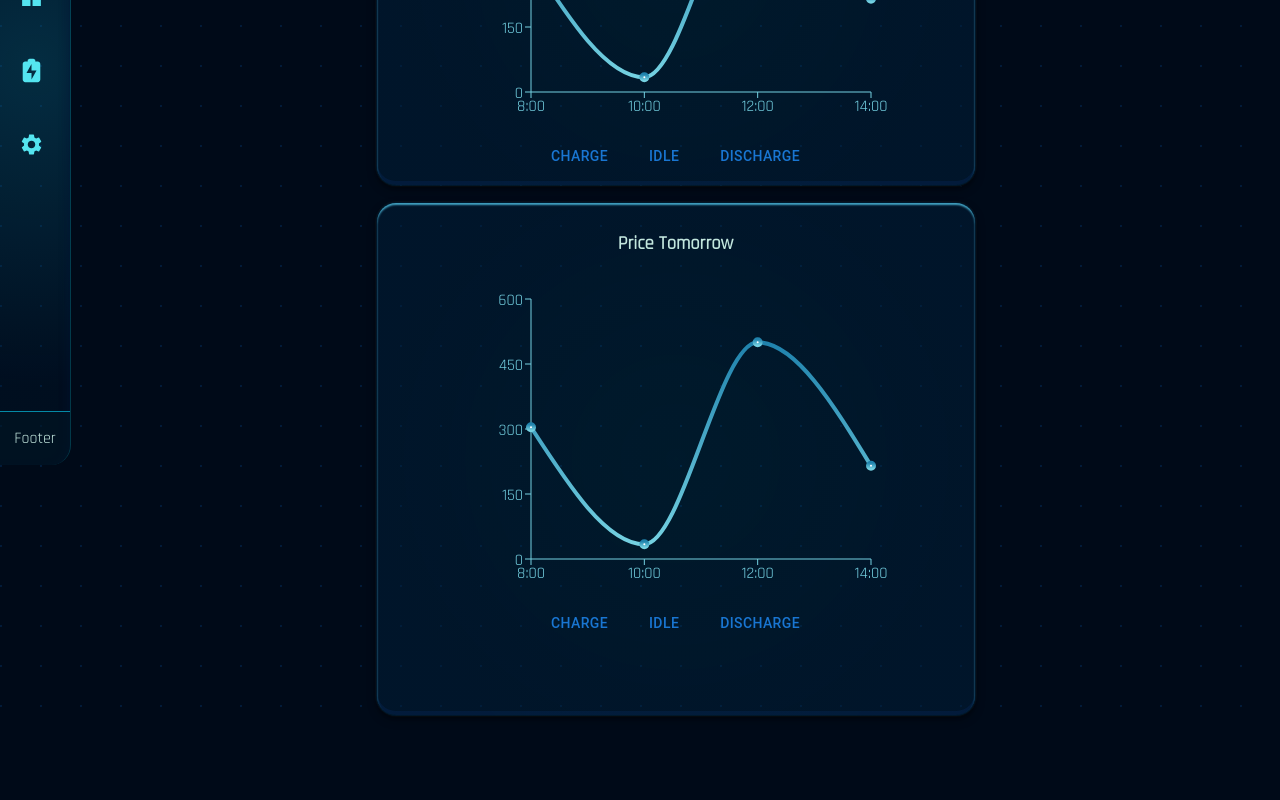
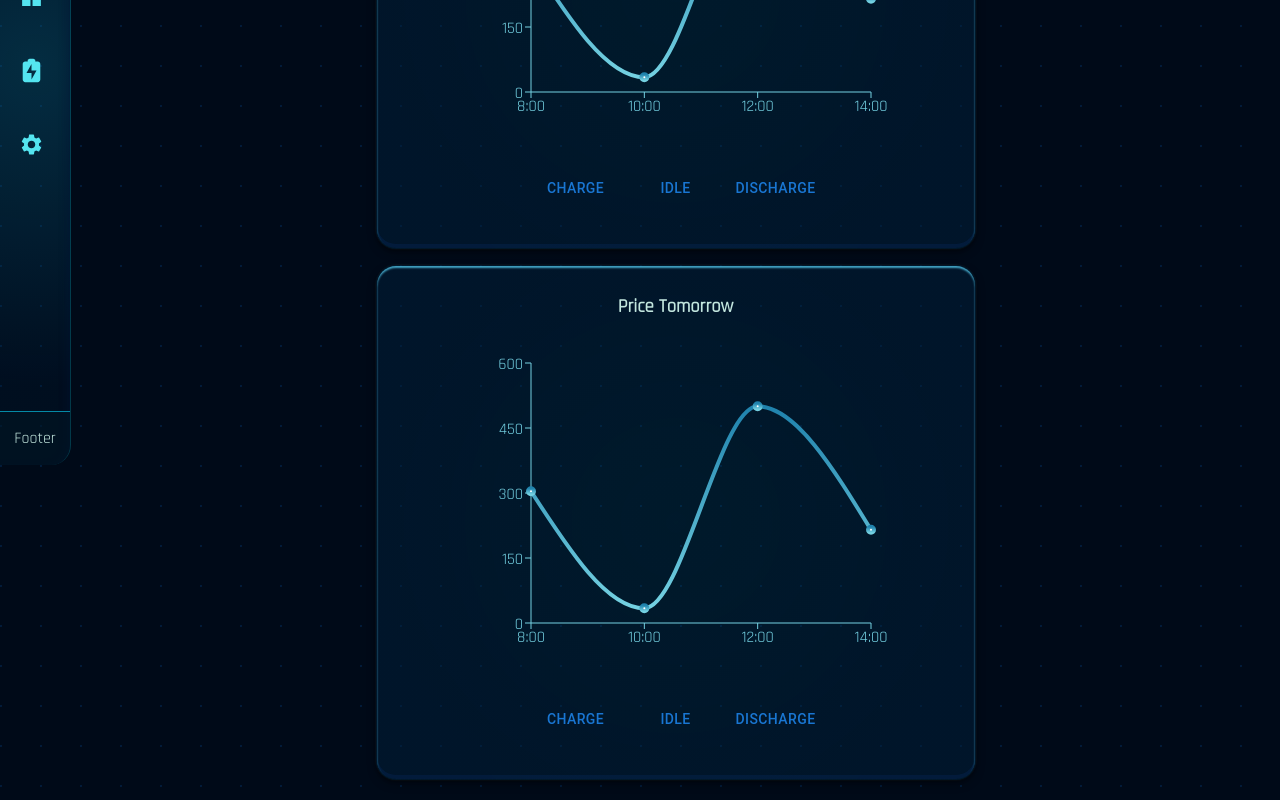
Before and after one commit to Stockman-Jr/react-project, a React (Create React App) app in the folder dashboard-ui/: page / in a window 1280 px wide. Shown: the part 335-1135 px from the top of the page. Before the commit the page ends 1071 px from the top, so only its background shows below. Built offline with nearby package versions, Linux system fonts and the light colour scheme; the HTML template or start-up script is replaced by a standard one.

Commit message:
Add buttons and styles

```diff
--- a/dashboard-ui/src/pages/Dashboard.js
+++ b/dashboard-ui/src/pages/Dashboard.js
@@ -1,5 +1,6 @@
 import React from "react";
 import styles from "../styles/Dashboard.module.css";
+import btnStyles from "../styles/Buttons.module.css";
 import ContentContainer from "../components/ContentContainer";
 import { Stack, Button, Box } from "@mui/material";
 import Chart from "../components/Chart";
@@ -10,26 +11,40 @@ function Dashboard() {
       <ContentContainer>
         <h3>Price Today</h3>
         <Chart />
-        <Stack spacing={2} direction="row" useFlexGap flexWrap="wrap">
-          <Button>Charge</Button>
-          <Button>Idle</Button>
-          <Button>Discharge</Button>
+        <Stack
+          spacing={2}
+          direction="row"
+          useFlexGap
+          flexWrap="wrap"
+          justifyContent="center"
+          alignItems="center"
+          sx={{
+            height: 100,
+          }}
+        >
+          <Button className={btnStyles.Btn}>Charge</Button>
+          <Button className={btnStyles.Btn}>Idle</Button>
+          <Button className={btnStyles.Btn}>Discharge</Button>
         </Stack>
       </ContentContainer>
       <ContentContainer>
         <h3>Price Tomorrow</h3>
         <Chart />
-        <Box
+        <Stack
+          spacing={2}
+          direction="row"
+          useFlexGap
+          flexWrap="wrap"
+          justifyContent="center"
+          alignItems="center"
           sx={{
             height: 100,
           }}
         >
-          <Stack spacing={2} direction="row" useFlexGap flexWrap="wrap">
-            <Button>Charge</Button>
-            <Button>Idle</Button>
-            <Button>Discharge</Button>
-          </Stack>
-        </Box>
+          <Button className={btnStyles.Btn}>Charge</Button>
+          <Button className={btnStyles.Btn}>Idle</Button>
+          <Button className={btnStyles.Btn}>Discharge</Button>
+        </Stack>
       </ContentContainer>
     </Stack>
   );
--- a/dashboard-ui/src/styles/Buttons.module.css
+++ b/dashboard-ui/src/styles/Buttons.module.css
@@ -0,0 +1,55 @@
+.Btn {
+    --text-base: 205deg, 55%, 45%;
+    --text-hover: 202deg, 72%, 90%;
+    --shadow-start: 52deg, 100%, 72%;
+    --shadow-end: 205deg, 90%, 50%;
+    --shadow-inner: 196deg, 90%, 62%;
+    all: unset;
+    color: hsla(var(--text-base), 1);
+    font: 800 1.125rem/1.2 'Rajdhani', sans-serif;
+    letter-spacing: 0.08em;
+    text-transform: uppercase;
+    text-align: center;
+    padding: 0.5em;
+    max-width: 100%;
+    width: 6em;
+    background: inherit;
+    background-clip: padding-box;
+    border: 3px solid hsla(var(--text-base), 1);
+    border-radius: 2em;
+    cursor: pointer;
+    position: relative;
+    transition: 0.25s ease-out;
+}
+
+.Btn::before, .Btn::after {
+    content: "";
+    border-radius: inherit;
+    transition: inherit;
+    position: absolute;
+    inset: 0;
+    pointer-events: none;
+  }
+  .Btn::before {
+    inset: -0.2em;
+    z-index: -1;
+    background: linear-gradient(hsla(var(--shadow-start), 1), hsla(var(--shadow-end), 1));
+    filter: blur(0.7em) saturate(1.2);
+    transform-origin: bottom;
+    transform: scaleY(0.5);
+    opacity: 0;
+  }
+  .Btn::after {
+    box-shadow: inset 0 0 0 1px #fff, 0 0 0 4px rgba(255, 255, 255, 0.7), 1px 1px 0 4px #fff;
+    mix-blend-mode: overlay;
+    opacity: 0;
+  }
+  .Btn:hover, .Btn:focus {
+    color: hsla(var(--text-hover), 1);
+    border-color: transparent;
+    box-shadow: inset 0 1.4em 0 hsla(var(--shadow-inner), 0.1), inset 0 0 1.4em hsla(var(--shadow-inner), 0.32), 0 1px 1px hsla(var(--shadow-inner), 0.32);
+  }
+  .Btn:hover::before, .Btn:hover::after, .Btn:focus::before, .Btn:focus::after {
+    transform: none;
+    opacity: 1;
+  }
```
